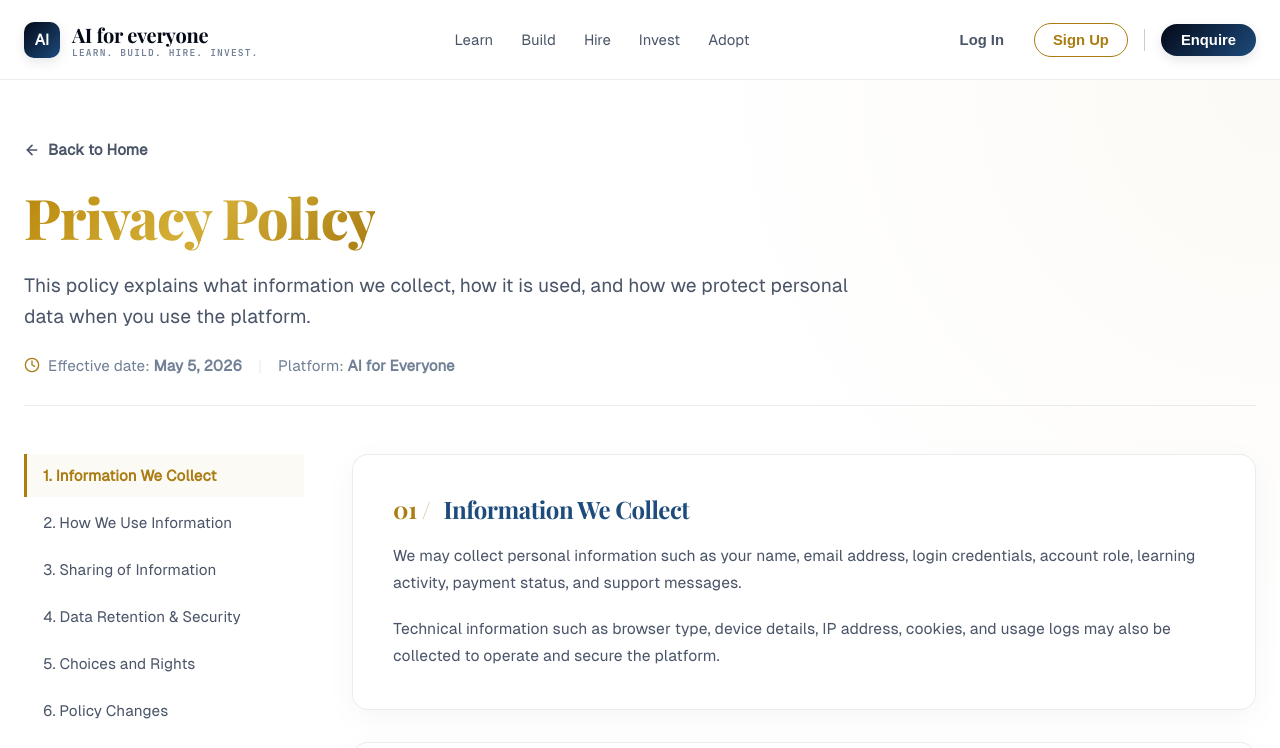
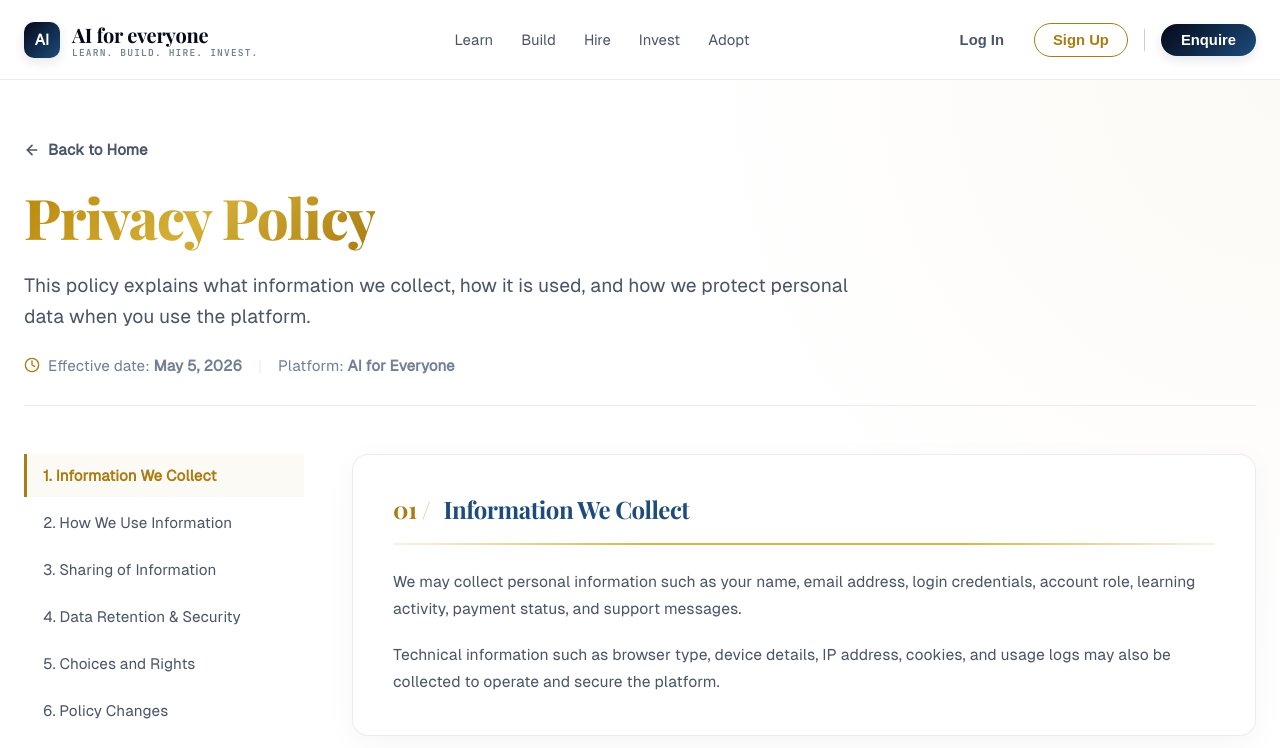
Before and after one commit to Soudip-Panja/AI-For-Everyone, a React (Vite) app: page /privacy-policy in a window 1280 px wide. Shown: the top 748 px of the page. Built offline with nearby package versions, Linux system fonts and the light colour scheme; a web font is replaced by a local one.

Commit message:
fix: minor design fixes in Privacy Policy page

```diff
--- a/src/Pages/PrivacyPolicy.jsx
+++ b/src/Pages/PrivacyPolicy.jsx
@@ -67,9 +67,9 @@ export default function PrivacyPolicy() {
     },
     {
       id: "contact",
-      number: "",
+      number: "07",
       title: "Contact",
-      shortTitle: "Contact",
+      shortTitle: "7. Contact",
       content: [
         "Questions about this page can be directed to the platform administrator or support contact configured for your organization."
       ]
@@ -192,6 +192,19 @@ export default function PrivacyPolicy() {
                   )}
                   {sec.title}
                 </h2>
+
+                {/* Decorative horizontal straight line below heading */}
+                <div
+                  style={{
+                    height: '2px',
+                    width: '100%',
+                    marginTop: '8px',
+                    marginBottom: '24px',
+                    background: 'linear-gradient(to right, rgba(184, 134, 11, 0.1) 0%, #d4af37 30%, #d4af37 70%, rgba(170, 124, 17, 0.1) 100%)',
+                    borderRadius: '2px',
+                    opacity: 0.9
+                  }}
+                />
                 {sec.content.map((paragraph, pIdx) => (
                   <p
                     key={pIdx}
```
